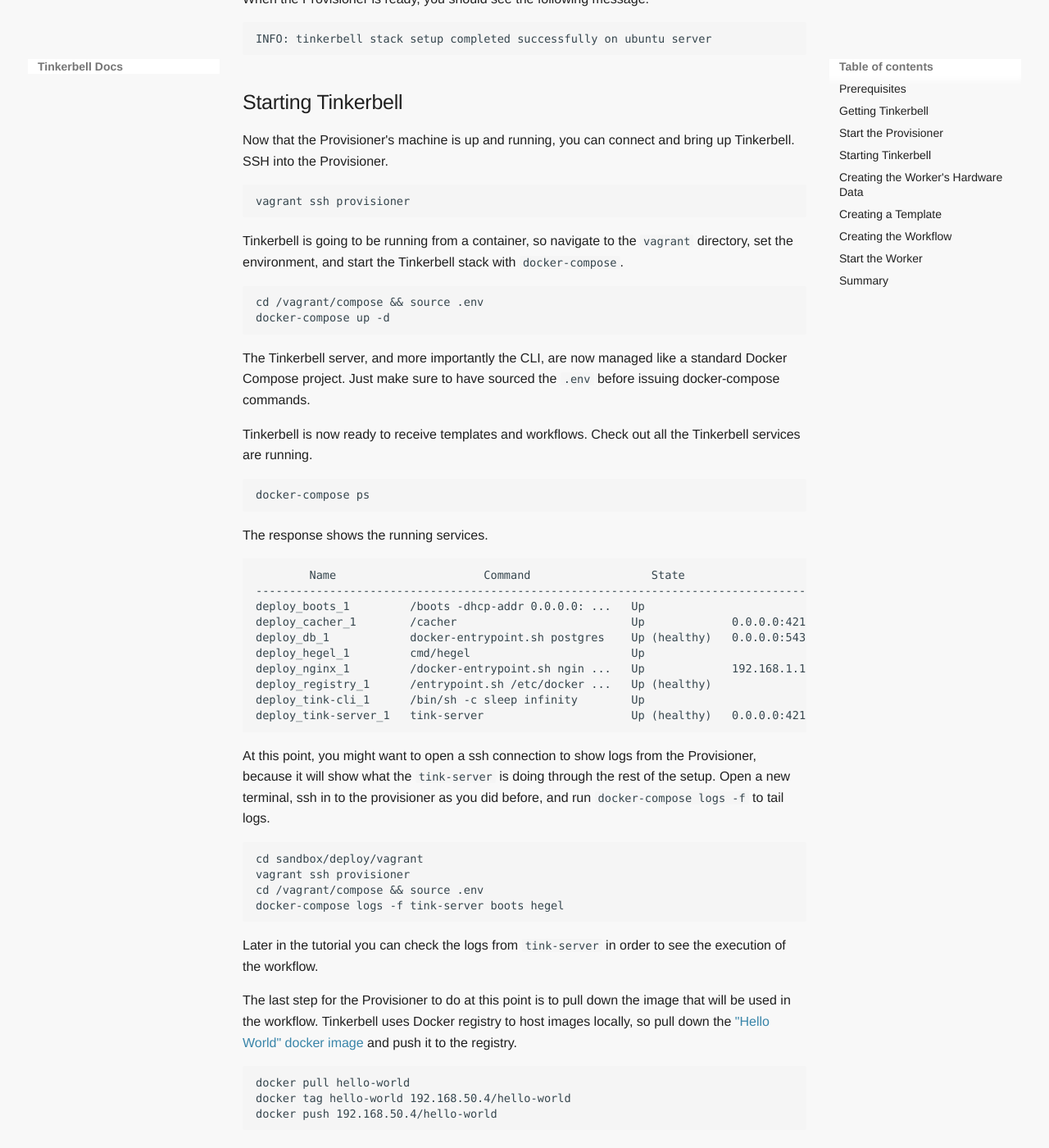
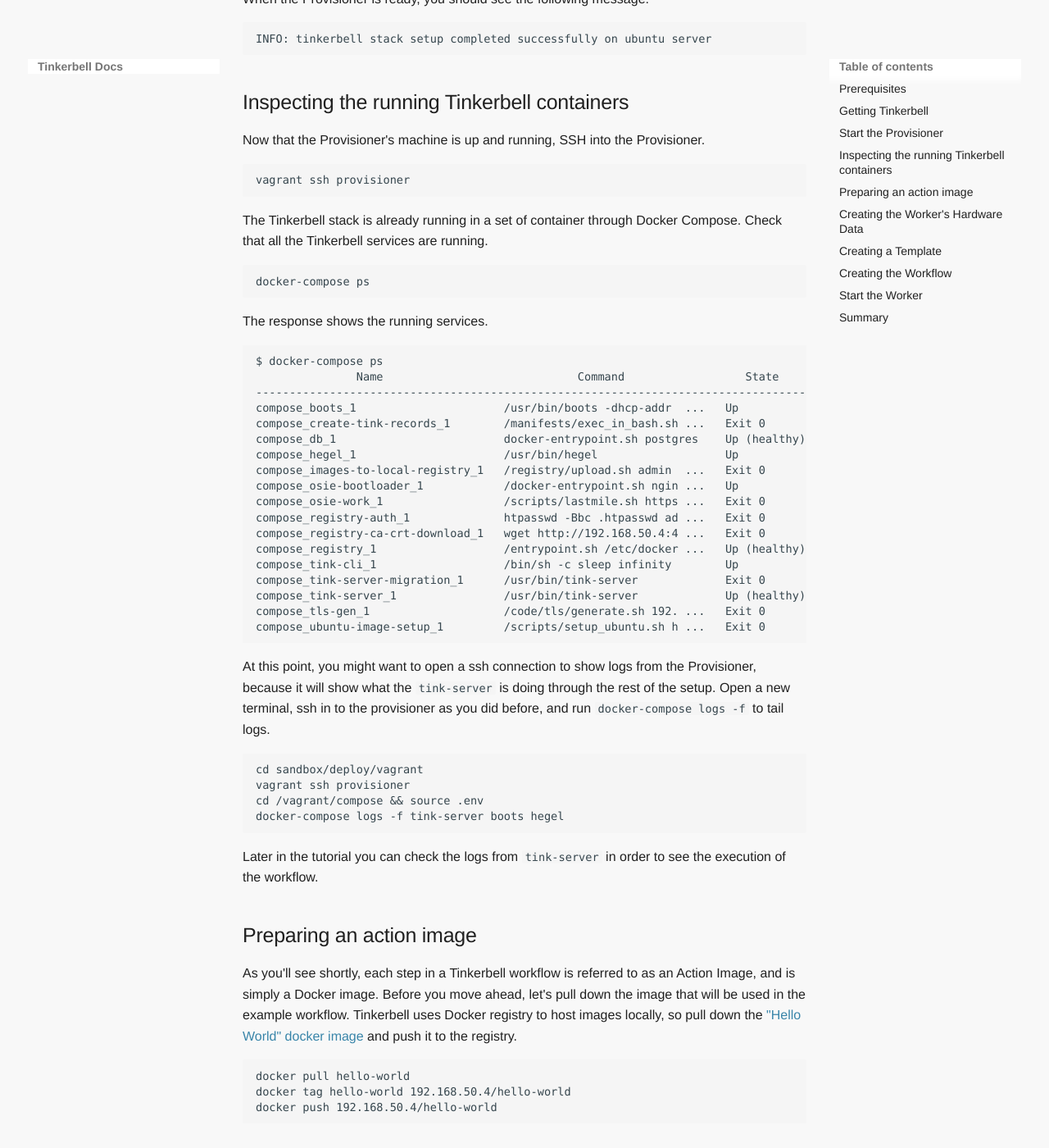
Before and after one commit to tinkerbell/tinkerbell-docs, an MkDocs documentation site: the page built from docs/setup/local-vagrant.md, in a window 1280 px wide and 1400 px high, scrolled down 1377 px. Shown: the whole window at 82% size. Built offline with MkDocs 1.6.1 and Material for MkDocs 9.7.7, drawn with Linux system fonts in a browser that asks for light colours; some web fonts are replaced.

Commit message:
Removed the section on starting the stack through compose as it now happens in the Vagrant provisioning process. Moved the docker pull, tag, push steps to their own sections for clarity.

````diff
--- a/docs/setup/local-vagrant.md
+++ b/docs/setup/local-vagrant.md
@@ -55,41 +55,41 @@
 INFO: tinkerbell stack setup completed successfully on ubuntu server
 ```
 
-## Starting Tinkerbell
+## Inspecting the running Tinkerbell containers
 
-Now that the Provisioner's machine is up and running, you can connect and bring up Tinkerbell. SSH into the Provisioner.
+Now that the Provisioner's machine is up and running, SSH into the Provisioner.
 
 ```
 vagrant ssh provisioner
 ```
 
-Tinkerbell is going to be running from a container, so navigate to the `vagrant` directory, set the environment, and start the Tinkerbell stack with `docker-compose`.
-
-```
-cd /vagrant/compose && source .env
-docker-compose up -d
-```
-
-The Tinkerbell server, and more importantly the CLI, are now managed like a standard Docker Compose project. Just make sure to have sourced the `.env` before issuing docker-compose commands.
-
-Tinkerbell is now ready to receive templates and workflows. Check out all the Tinkerbell services are running.
+The Tinkerbell stack is already running in a set of container through Docker Compose. Check that all the Tinkerbell services are running.
 
 ```
 docker-compose ps
 ```
 
 The response shows the running services.
+
 ```
-        Name                      Command                  State                             Ports
--------------------------------------------------------------------------------------------------------------------------
-deploy_boots_1         /boots -dhcp-addr 0.0.0.0: ...   Up
-deploy_cacher_1        /cacher                          Up             0.0.0.0:42111->42111/tcp, 0.0.0.0:42112->42112/tcp
-deploy_db_1            docker-entrypoint.sh postgres    Up (healthy)   0.0.0.0:5432->5432/tcp
-deploy_hegel_1         cmd/hegel                        Up
-deploy_nginx_1         /docker-entrypoint.sh ngin ...   Up             192.168.1.1:8080->80/tcp
-deploy_registry_1      /entrypoint.sh /etc/docker ...   Up (healthy)
-deploy_tink-cli_1      /bin/sh -c sleep infinity        Up
-deploy_tink-server_1   tink-server                      Up (healthy)   0.0.0.0:42113->42113/tcp, 0.0.0.0:42114->42114/tcp
+$ docker-compose ps
+               Name                             Command                  State                             Ports
+---------------------------------------------------------------------------------------------------------------------------------------
+compose_boots_1                      /usr/bin/boots -dhcp-addr  ...   Up
+compose_create-tink-records_1        /manifests/exec_in_bash.sh ...   Exit 0
+compose_db_1                         docker-entrypoint.sh postgres    Up (healthy)   0.0.0.0:5432->5432/tcp
+compose_hegel_1                      /usr/bin/hegel                   Up             0.0.0.0:50060->50060/tcp, 0.0.0.0:50061->50061/tcp
+compose_images-to-local-registry_1   /registry/upload.sh admin  ...   Exit 0
+compose_osie-bootloader_1            /docker-entrypoint.sh ngin ...   Up             0.0.0.0:8080->80/tcp
+compose_osie-work_1                  /scripts/lastmile.sh https ...   Exit 0
+compose_registry-auth_1              htpasswd -Bbc .htpasswd ad ...   Exit 0
+compose_registry-ca-crt-download_1   wget http://192.168.50.4:4 ...   Exit 0
+compose_registry_1                   /entrypoint.sh /etc/docker ...   Up (healthy)
+compose_tink-cli_1                   /bin/sh -c sleep infinity        Up
+compose_tink-server-migration_1      /usr/bin/tink-server             Exit 0
+compose_tink-server_1                /usr/bin/tink-server             Up (healthy)   0.0.0.0:42113->42113/tcp, 0.0.0.0:42114->42114/tcp
+compose_tls-gen_1                    /code/tls/generate.sh 192. ...   Exit 0
+compose_ubuntu-image-setup_1         /scripts/setup_ubuntu.sh h ...   Exit 0
 ```
 
 At this point, you might want to open a ssh connection to show logs from the Provisioner, because it will show what the `tink-server` is doing through the rest of the setup. Open a new terminal, ssh in to the provisioner as you did before, and run `docker-compose logs -f` to tail logs.
@@ -103,7 +103,9 @@
 
 Later in the tutorial you can check the logs from `tink-server` in order to see the execution of the workflow.
 
-The last step for the Provisioner to do at this point is to pull down the image that will be used in the workflow. Tinkerbell uses Docker registry to host images locally, so pull down the ["Hello World" docker image](https://hub.docker.com/_/hello-world/) and push it to the registry.
+## Preparing an action image
+
+As you'll see shortly, each step in a Tinkerbell workflow is referred to as an Action Image, and is simply a Docker image. Before you move ahead, let's pull down the image that will be used in the example workflow. Tinkerbell uses Docker registry to host images locally, so pull down the ["Hello World" docker image](https://hub.docker.com/_/hello-world/) and push it to the registry.
 
 ```
 docker pull hello-world
````
